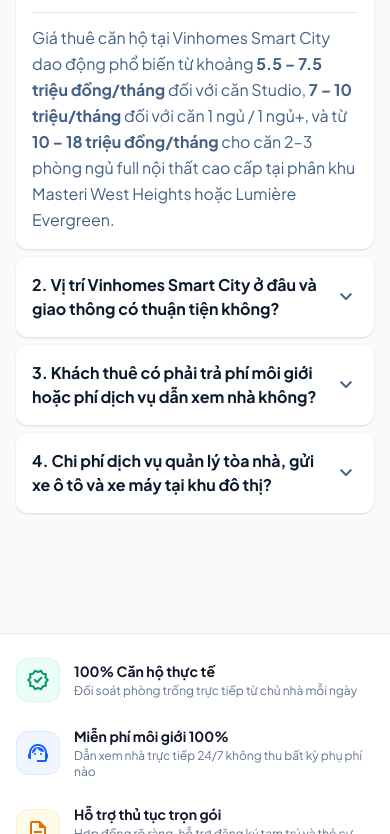
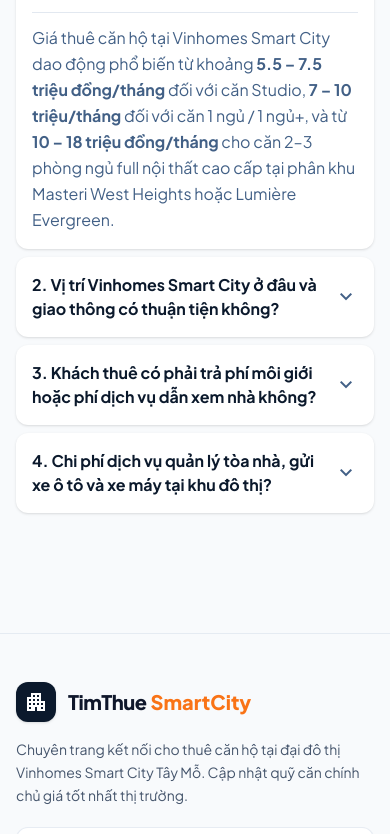
Before and after one commit to VanKien29/smartcity-vinhomes, a Next.js app: page / in a window 390 px wide. Shown: the part 11166-12000 px from the top of the page. Built offline with nearby package versions, Linux system fonts and the light colour scheme.

Commit message:
fix(footer): remove top value strip from footer as requested

```diff
--- a/src/components/Footer.tsx
+++ b/src/components/Footer.tsx
@@ -22,43 +22,6 @@
 export default function Footer() {
   return (
     <footer className="w-full bg-slate-50 border-t border-slate-200/80 text-slate-700">
-      {/* Top Value Strip */}
-      <div className="border-b border-slate-200/60 bg-white">
-        <div className="max-w-[1360px] mx-auto px-4 sm:px-6 lg:px-8 py-6">
-          <div className="grid grid-cols-1 md:grid-cols-3 gap-6">
-            <div className="flex items-center gap-3.5">
-              <div className="w-11 h-11 rounded-xl bg-emerald-50 text-emerald-600 flex items-center justify-center shrink-0 border border-emerald-100">
-                <span className="material-symbols-outlined text-[22px]">verified</span>
-              </div>
-              <div>
-                <h4 className="text-sm font-bold text-slate-900">100% Căn hộ thực tế</h4>
-                <p className="text-xs text-slate-500 mt-0.5">Đối soát phòng trống trực tiếp từ chủ nhà mỗi ngày</p>
-              </div>
-            </div>
-
-            <div className="flex items-center gap-3.5">
-              <div className="w-11 h-11 rounded-xl bg-blue-50 text-blue-600 flex items-center justify-center shrink-0 border border-blue-100">
-                <span className="material-symbols-outlined text-[22px]">support_agent</span>
-              </div>
-              <div>
-                <h4 className="text-sm font-bold text-slate-900">Miễn phí môi giới 100%</h4>
-                <p className="text-xs text-slate-500 mt-0.5">Dẫn xem nhà trực tiếp 24/7 không thu bất kỳ phụ phí nào</p>
-              </div>
-            </div>
-
-            <div className="flex items-center gap-3.5">
-              <div className="w-11 h-11 rounded-xl bg-amber-50 text-amber-600 flex items-center justify-center shrink-0 border border-amber-100">
-                <span className="material-symbols-outlined text-[22px]">description</span>
-              </div>
-              <div>
-                <h4 className="text-sm font-bold text-slate-900">Hỗ trợ thủ tục trọn gói</h4>
-                <p className="text-xs text-slate-500 mt-0.5">Hợp đồng rõ ràng, hỗ trợ đăng ký tạm trú và thẻ cư dân</p>
-              </div>
-            </div>
-          </div>
-        </div>
-      </div>
-
       {/* Main Footer Links */}
       <div className="max-w-[1360px] mx-auto px-4 sm:px-6 lg:px-8 pt-12 pb-10">
         <div className="grid grid-cols-1 md:grid-cols-2 lg:grid-cols-12 gap-8 lg:gap-10">
```
